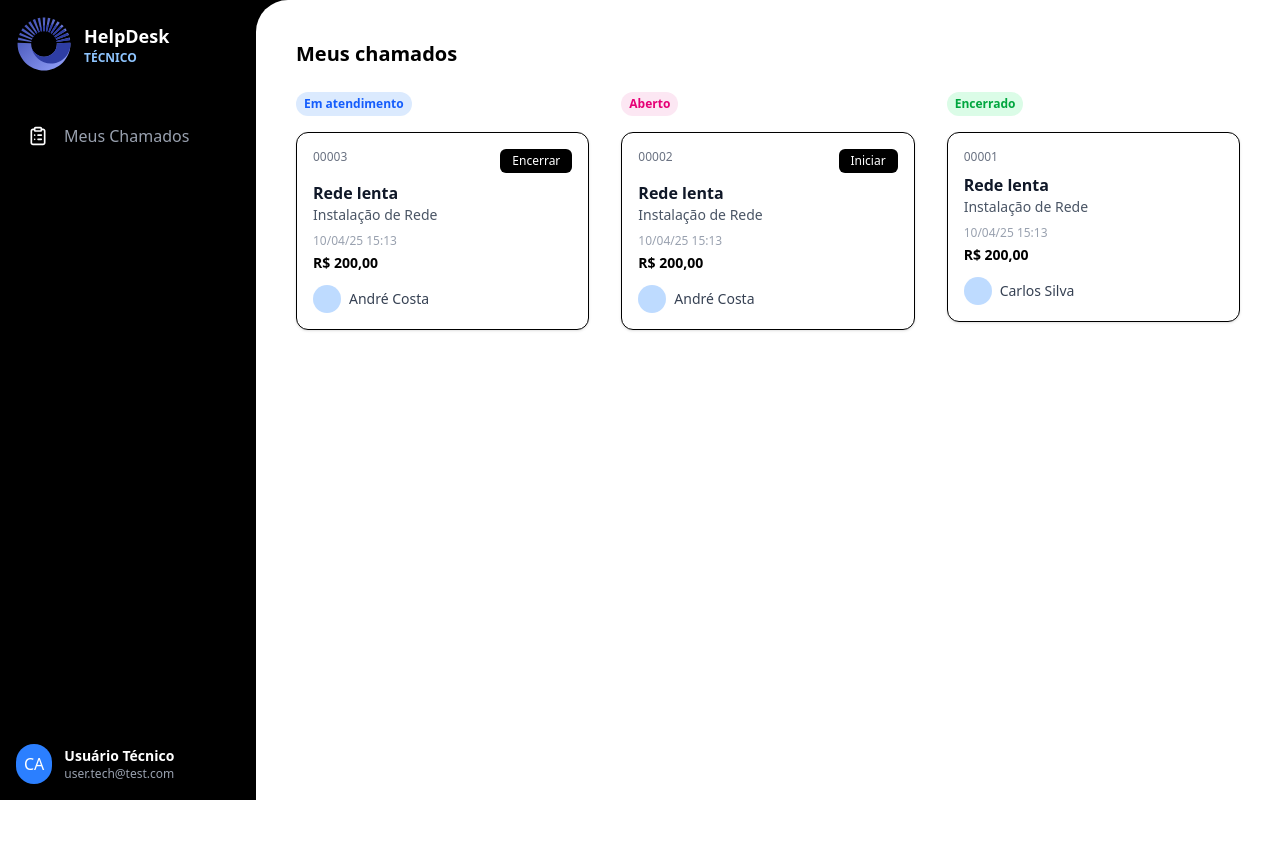
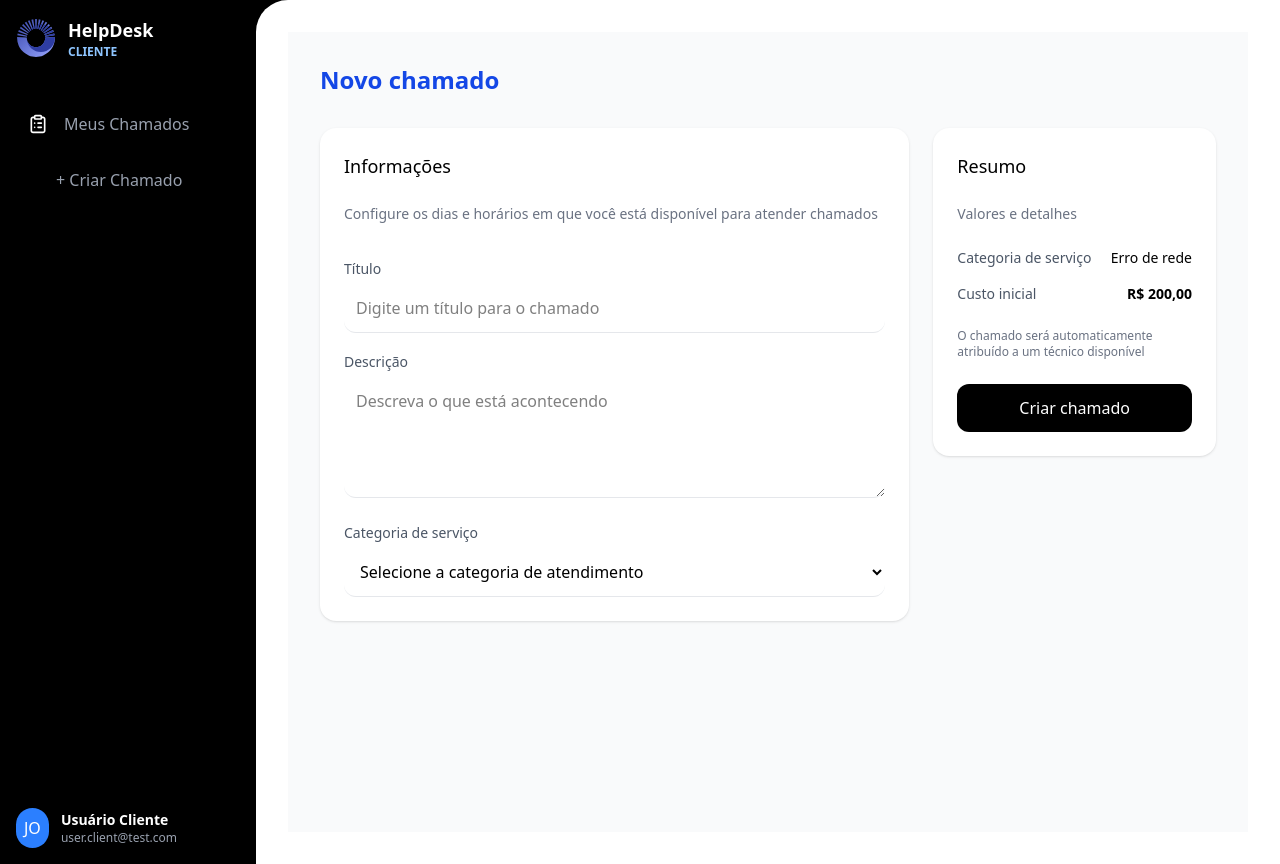
Before and after one commit to rafabt-hub/helpdesk-frontend, a React (Vite) app: page /tickets/new in a window 1280 px wide. Before the commit the page ends 800 px from the top, so only its background shows below. Built offline with nearby package versions, Linux system fonts and the light colour scheme.

Commit message:
Adding clients pages

```diff
--- a/src/components/AvatarMenu.tsx
+++ b/src/components/AvatarMenu.tsx
@@ -98,8 +98,7 @@ export function AvatarMenu({ role, name }: Props) {
                 key={item.label}
                 type="button"
                 onClick={item.action}
-                className="flex w-full text-left items-center text-gray-400 gap-2 px-4 py-2 hover:bg-gray-700"
-              >
+                className="flex w-full text-left items-center text-gray-400 gap-2 px-4 py-2 hover:bg-gray-700">
                 <img className="w-5 h-5" src={item.icon} alt={item.label} />
                 {item.label}
               </button>
--- /dev/null
+++ b/src/components/ClientBar.tsx
@@ -0,0 +1,22 @@
+import clipboard from "../assets/icons/clipboard-list.svg"
+import { useNavigate } from "react-router-dom"
+
+export function ClientBar() {
+  const navigate = useNavigate();
+
+  return (
+    <nav className="flex-1">
+      <ul className="space-y-2">
+        <li>
+          <div className="flex items-center p-3 rounded-lg text-gray-400 hover:bg-blue-500 hover:text-white cursor-default">
+            <img className="w-5 h-5 mr-4" src={clipboard} alt="lista" />
+            <span className="font-medium">Meus Chamados</span>
+          </div>
+          <div className="flex items-center p-3 ml-3">
+            <button onClick={() => navigate("/tickets/new")} className="text-gray-400 cursor-pointer hover:bg-blue-500 hover:text-white rounded py-2 px-4">+ Criar Chamado</button>
+          </div>
+        </li>
+      </ul>
+    </nav>
+  )
+}
--- /dev/null
+++ b/src/layouts/ClientLayout.tsx
@@ -0,0 +1,60 @@
+import { Outlet } from "react-router"
+import logoSvg from "../assets/Logo_IconDark.svg"
+import { ClientBar } from "../components/ClientBar"
+import { AvatarMenu } from "../components/AvatarMenu"
+import { SmallMenu } from "../components/SmallMenu"
+
+export function ClientLayout() {
+  return (
+    <div className="flex bg-black min-h-screen overflow-x-hidden">
+      <aside className="hidden lg:flex flex-col w-64 bg-black text-white p-4 shrink-0">
+        <div className="flex items-center mb-10">
+          <div className="w-10 h-1 rounded-full flex items-center justify-center">
+            <img src={logoSvg} alt="Logo" className="w-14 h-14" />
+          </div>
+          <div className="ml-3">
+            <h1 className="font-bold text-lg">HelpDesk</h1>
+            <p className="text-xs text-blue-300 font-bold">CLIENTE</p>
+          </div>
+        </div>
+
+        <ClientBar />
+
+        <div className="flex items-center mt-auto">
+          <AvatarMenu role="client" name="Jose Silva" />
+          <div className="ml-3">
+            <p className="font-semibold text-sm">Usuário Cliente</p>
+            <p className="text-xs text-gray-400">user.client@test.com</p>
+          </div>
+        </div>
+      </aside>
+
+      <div className="flex-1 flex flex-col w-full overflow-x-hidden">
+
+        <header className="lg:hidden flex items-center justify-between p-4 bg-black text-white shadow-md">
+          <button className="p-2 bg-gray-300 rounded">
+            <SmallMenu />
+          </button>
+
+          <div className="flex items-center">
+            <div className="w-9 h-9 flex items-center justify-center">
+              <img src={logoSvg} alt="Logo" className="w-14 h-14" />
+            </div>
+            <div className="ml-2">
+              <h1 className="font-bold text-base">HelpDesk</h1>
+              <p className="text-xs text-blue-300 font-bold">ADMIN</p>
+            </div>
+          </div>
+
+          <AvatarMenu role="client" name="Jose Silva" />
+        </header>
+
+        <main className="flex-1 bg-white rounded-t-[2rem] lg:rounded-tr-none p-4 lg:p-8 overflow-x-auto overflow-y-hidden max-w-full">
+          <div className="w-full max-w-full">
+            <Outlet />
+          </div>
+        </main>
+      </div>
+    </div>
+  );
+}
--- /dev/null
+++ b/src/pages/NewTicket.tsx
@@ -0,0 +1,70 @@
+
+export function NewTicket() {
+  return (
+    <div className="w-full min-h-screen bg-gray-50 p-8 flex flex-col gap-8">
+      <h1 className="text-2xl font-semibold text-blue-700">Novo chamado</h1>
+
+      <div className="grid grid-cols-1 md:grid-cols-3 gap-6">
+        <div className="md:col-span-2 bg-white rounded-2xl shadow p-6 flex flex-col gap-6">
+          <h2 className="text-lg font-medium">Informações</h2>
+          <p className="text-sm text-gray-500">Configure os dias e horários em que você está disponível para atender chamados</p>
+
+          <div className="flex flex-col gap-4 mt-2">
+            <div>
+              <label className="text-sm text-gray-600">Título</label>
+              <input
+                placeholder="Digite um título para o chamado"
+                className="w-full mt-1 p-3 border-b border-gray-200 rounded-xl outline-none focus:ring-2 focus:ring-blue-500"/>
+            </div>
+
+            <div>
+              <label className="text-sm text-gray-600">Descrição</label>
+              <textarea
+                rows={4}
+                placeholder="Descreva o que está acontecendo"
+                className="w-full mt-1 p-3 border-b border-gray-200 rounded-xl outline-none focus:ring-2 focus:ring-blue-500"
+              ></textarea>
+            </div>
+
+            <div>
+              <label className="text-sm text-gray-600">Categoria de serviço</label>
+              <select className="w-full mt-1 p-3 border-b border-gray-200 rounded-xl outline-none focus:ring-2 focus:ring-blue-500 bg-white">
+                <option value="">Selecione a categoria de atendimento</option>
+                <option>Erro de rede</option>
+                <option>Manutenção</option>
+                <option>Instalação</option>
+                <option>Correção</option>
+                <option>Outros</option>
+              </select>
+            </div>
+          </div>
+        </div>
+
+        <div className="bg-white rounded-2xl shadow p-6 h-fit flex flex-col gap-6">
+          <h2 className="text-lg font-medium">Resumo</h2>
+          <p className="text-sm text-gray-500">Valores e detalhes</p>
+
+          <div className="flex flex-col gap-4 text-sm">
+            <div className="flex justify-between">
+              <span className="text-gray-600">Categoria de serviço</span>
+              <span className="font-medium">Erro de rede</span>
+            </div>
+
+            <div className="flex justify-between">
+              <span className="text-gray-600">Custo inicial</span>
+              <span className="font-semibold">R$ 200,00</span>
+            </div>
+
+            <p className="text-gray-500 text-xs mt-2">
+              O chamado será automaticamente atribuído a um técnico disponível
+            </p>
+          </div>
+
+          <button className="bg-black text-white py-3 rounded-xl hover:bg-gray-800 transition">
+            Criar chamado
+          </button>
+        </div>
+      </div>
+    </div>
+  );
+}
--- a/src/routes/index.tsx
+++ b/src/routes/index.tsx
@@ -11,12 +11,15 @@ import { AuthLayout } from "../layouts/AuthLayout"
 import { TechLayout } from "../layouts/TechLayout"
 import { Technicians } from "../pages/Technicians"
 import { TechProfile } from "../pages/TechProfile"
+import { ClientLayout } from "../layouts/ClientLayout"
 import { TicketsDetails } from "../pages/TicketsDetails"
+import { NewTicket } from "../pages/NewTicket"
+
 
 function getUserRole() {
   // return "admin";
-   return "tech";
-  // return "client";
+  // return "tech";
+   return "client";
 
   return null;
 }
@@ -75,6 +78,7 @@ export function AppRoutes() {
         <Route path="/" element={<ClientLayout />}>
           <Route index element={<Tickets />} />
           <Route path="tickets/:id" element={<TicketsDetails />} />
+          <Route path="tickets/new" element={<NewTicket />} />
         </Route>
         <Route path="*" element={<Navigate to="/" />} />
       </Routes>
```
Also changed, not shown: src/pages/TechProfile.tsx (+3 -6 lines), src/pages/Technicians.tsx (+4 -8 lines).
